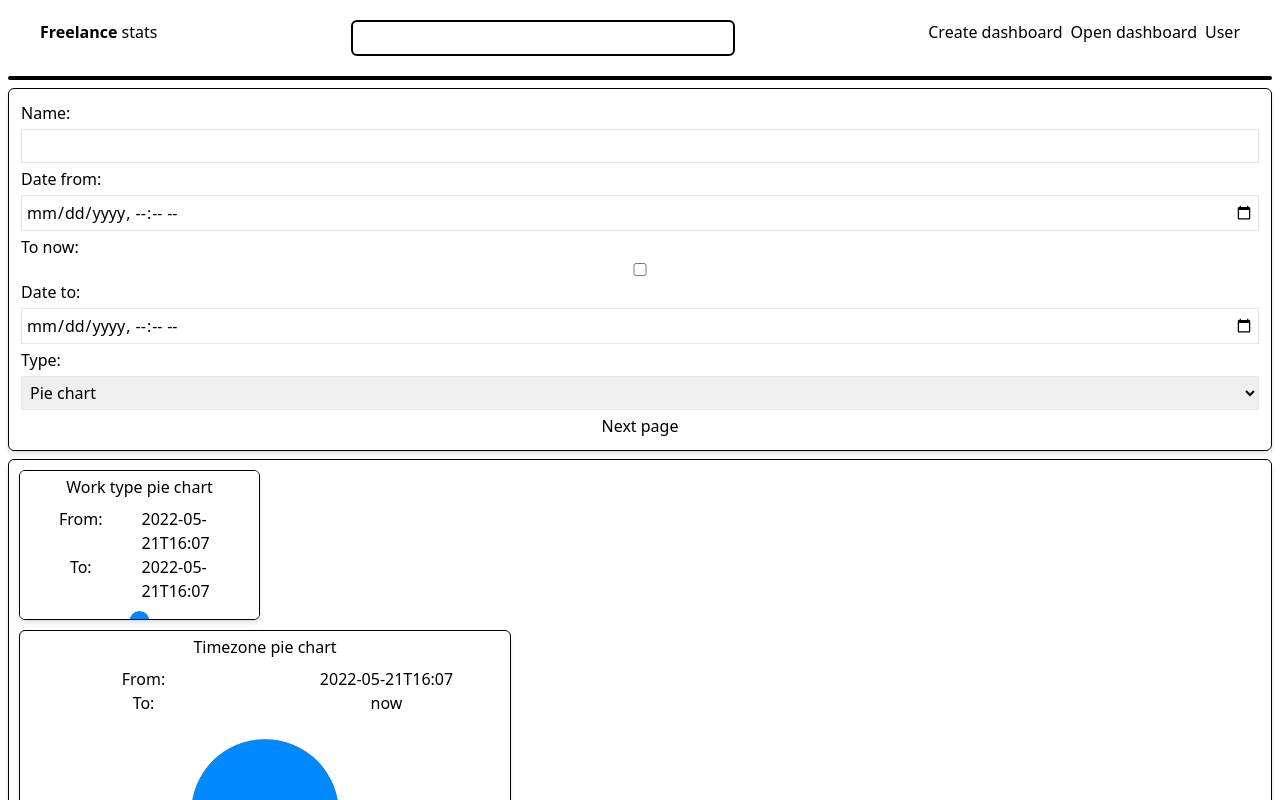
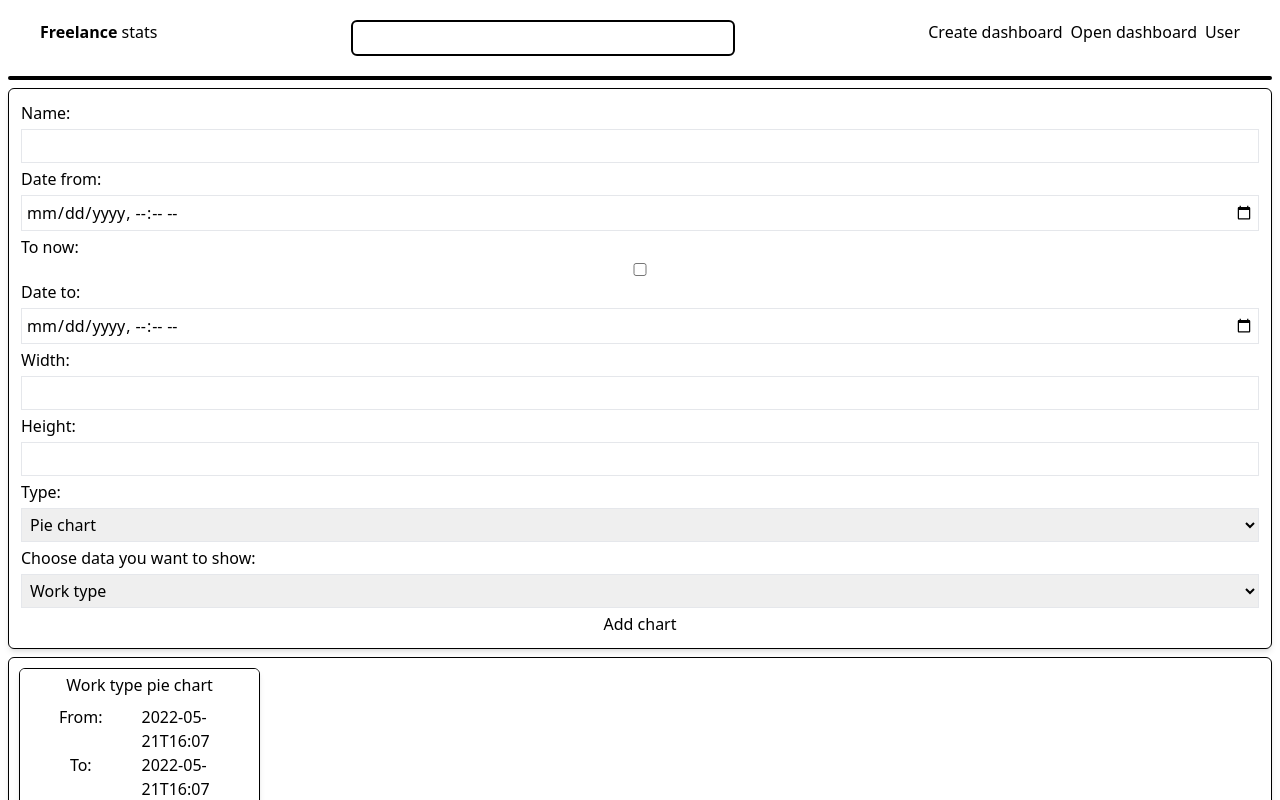
Before and after one commit to bijelic99/freelance-stats-frontend, a Next.js app: page /dashboard/create in a window 1280 px wide. Shown: the top 800 px of the page. Built offline with nearby package versions, Linux system fonts and the light colour scheme.

Commit message:
Changed chart form from paged system to single page one

```diff
--- a/components/chartForm/ChartForm.jsx
+++ b/components/chartForm/ChartForm.jsx
@@ -1,58 +1,82 @@
-import { useReducer, useCallback, useEffect } from "react";
+import { useReducer, useCallback, useEffect, useRef, useState } from "react";
+import { useForm } from "react-hook-form";
 import InitialChartForm from "./InitialChartForm";
-import PieChartForm from "./PieChartForm";
+import {PieChartForm} from "./PieChartForm";
+import charts from "../../staticValues/charts";
 
 function chartReducerFunction(state, action) {
     switch (action.type) {
-        case 'INITIAL_FORM_SUBMIT':
-            return { isSubmited: false, currentForm: action.payload.chartType, chart: { ...state.chart, ...action.payload } }
-        case 'GO_TO_INITIAL_FORM':
-            return { ...state, currentForm: 'initial' }
-        case 'CHART_SUBMIT':
-            return { ...state, isSubmited: true, chart: { ...state.chart, ...action.payload } }
+        case 'FORM_SUBMIT':
+            return { isSubmited: true, chart: { ...state.chart, ...action.payload } }
         case 'FORM_RESET':
-            return { isSubmited: false, currentForm: 'initial', chart: {} }
+            return { isSubmited: false, chart: {} }
         default:
             throw new Error(`Unsuported action '${action.type}'`)
     }
 }
 
 export default function ChartForm() {
-    const [chartForm, dispatch] = useReducer(chartReducerFunction, { isSubmited: false, currentForm: 'initial', chart: {} })
+    const [chartForm, dispatch] = useReducer(chartReducerFunction, { isSubmited: false, chart: {} })
 
-    const goToInitialForm = useCallback(
-        () => {
-            dispatch({ type: 'GO_TO_INITIAL_FORM' })
-        }, [dispatch]
-    )
+    const { register, handleSubmit, watch, unregister } = useForm();
 
-    const initialFormSubmit = useCallback(
+    const [lastChartType, setLastChartType] = useState(charts[0].id)
+
+    const formSubmit = useCallback(
         payload => {
-            dispatch({ type: 'INITIAL_FORM_SUBMIT', payload })
-            console.log(payload)
-        }, [dispatch]
-    )
-
-    const chartSubmit = useCallback(
-        payload => {
-            dispatch({ type: 'CHART_SUBMIT', payload })
+            dispatch({ type: 'FORM_SUBMIT', payload })
+            console.debug("Form submited")
         }, [dispatch, chartForm]
     )
 
     useEffect(
         () => {
             if (chartForm.isSubmited) {
-                console.log(chartForm)
                 dispatch({ type: 'FORM_RESET' })
+                console.debug("Submited form")
+                console.debug(chartForm)
             }
         }, [chartForm.isSubmited]
     )
 
+    const pieChartRef = useRef()
+
+    useEffect(() => {
+        const { unsubscribe } = watch((data, { name, type }) => {
+            if(name === 'chartType' && type === 'change' && data.chartType !== lastChartType) {
+                if(lastChartType === 'pie') pieChartRef.current.unregister()
+                setLastChartType(data.chartType)
+            }
+        })
+        return () => unsubscribe()
+    }, [watch, lastChartType, setLastChartType])
+
+
+
     return (
         <>
-            {chartForm.currentForm == 'initial' && <InitialChartForm formSubmit={initialFormSubmit} />}
-            {chartForm.currentForm == 'pie' && <PieChartForm goToInitialForm={goToInitialForm} formSubmit={chartSubmit} />}
-
+            <form className="flex flex-col gap-1 px-2 py-2" onSubmit={handleSubmit(formSubmit)}>
+                <label htmlFor="name">Name: </label>
+                <input id="name" type="text" className="border p-1" {...register("name", { required: true })} />
+                <label htmlFor="dateFrom">Date from: </label>
+                <input id="dateFrom" type="datetime-local" className="border p-1" {...register("dateFrom", { required: true })} />
+                <label htmlFor="toNow">To now: </label>
+                <input id="toNow" type="checkbox" className="border p-1" {...register("toNow")} />
+                <label htmlFor="dateTo">Date to: </label>
+                <input id="dateTo" disabled={watch("toNow")} type="datetime-local" className="border p-1" {...register("dateTo", { required: !watch("toNow") })} />
+                <label htmlFor="width">Width: </label>
+                <input id="width" min={2} max={5} type="number" className="border p-1" {...register("width", { required: true })} />
+                <label htmlFor="height">Height: </label>
+                <input id="height" type="number" min={2} max={5} className="border p-1" {...register("height", { required: true })} />
+                <label htmlFor="chartType">Type:</label>
+                <select id="chartType" className="border p-1" {...register("chartType", { required: true })} >
+                    {
+                        charts.map(chart => <option key={chart.id} value={chart.id}>{chart.name}</option>)
+                    }
+                </select>
+                {watch("chartType") == 'pie' && <PieChartForm ref={pieChartRef} register={register} unregister={unregister} />}
+                <button type="submit">Add chart</button>
+            </form>
         </>
     )
 }
--- a/components/chartForm/PieChartForm.jsx
+++ b/components/chartForm/PieChartForm.jsx
@@ -1,35 +1,27 @@
-import { useMemo } from "react"
+import { useMemo, useImperativeHandle, forwardRef } from "react"
 import charts from "../../staticValues/charts";
-import { useForm } from "react-hook-form";
 
-export default function PieChartForm({ goToInitialForm, formSubmit }) {
-
+export const PieChartForm = forwardRef(({ register, unregister }, ref) => {
     const dataTypes = useMemo(
         () => charts.find(chart => chart.id === "pie")?.chartData || [],
         [charts]
     )
 
-    const { register, handleSubmit } = useForm();
+    useImperativeHandle(ref, () => ({
+        unregister: () => {
+            unregister("chartData")
+            console.debug("Unregistered from pie chart")
+        }
+    }), [unregister])
 
     return (
         <>
-            <form className="flex flex-col gap-1 px-2 py-2" onSubmit={handleSubmit(formSubmit)}>
-                <label htmlFor="width">Width: </label>
-                <input id="width" min={2} max={5} type="number" className="border p-1" {...register("width", { required: true })} />
-                <label htmlFor="height">Height: </label>
-                <input id="height" type="number" min={2} max={5} className="border p-1" {...register("height", { required: true })} />
             <label htmlFor="chartData">Choose data you want to show:</label>
             <select id="chartData" className="border p-1" {...register("chartData", { required: true })} >
                 {
                     dataTypes.map(dataType => <option key={dataType.id} value={dataType.id}>{dataType.name}</option>)
                 }
             </select>
-                <div className="flex flex-row justify-between">
-                    <button type="button" onClick={goToInitialForm}>Go back</button>
-                    <button type="submit">Add chart</button>
-                </div>
-
-            </form>
         </>
     )
-}
+})
--- a/components/charts/PieChart.jsx
+++ b/components/charts/PieChart.jsx
@@ -16,7 +16,7 @@ export default function PieChart({ chart, editMode }) {
                 <span>To:</span><span>{chart.dateTo || 'now'}</span>
             </div>
             <div className="grow" ref={divRef}>
-                <ResponsiveContainer width={divBounds.width} height={divBounds.height}>
+                <ResponsiveContainer width={divBounds.width} height="100%">
                     <RCPieChart>
                         <Legend />
                         <Tooltip />
```
Lines whose indentation alone changed are shown as unchanged.
